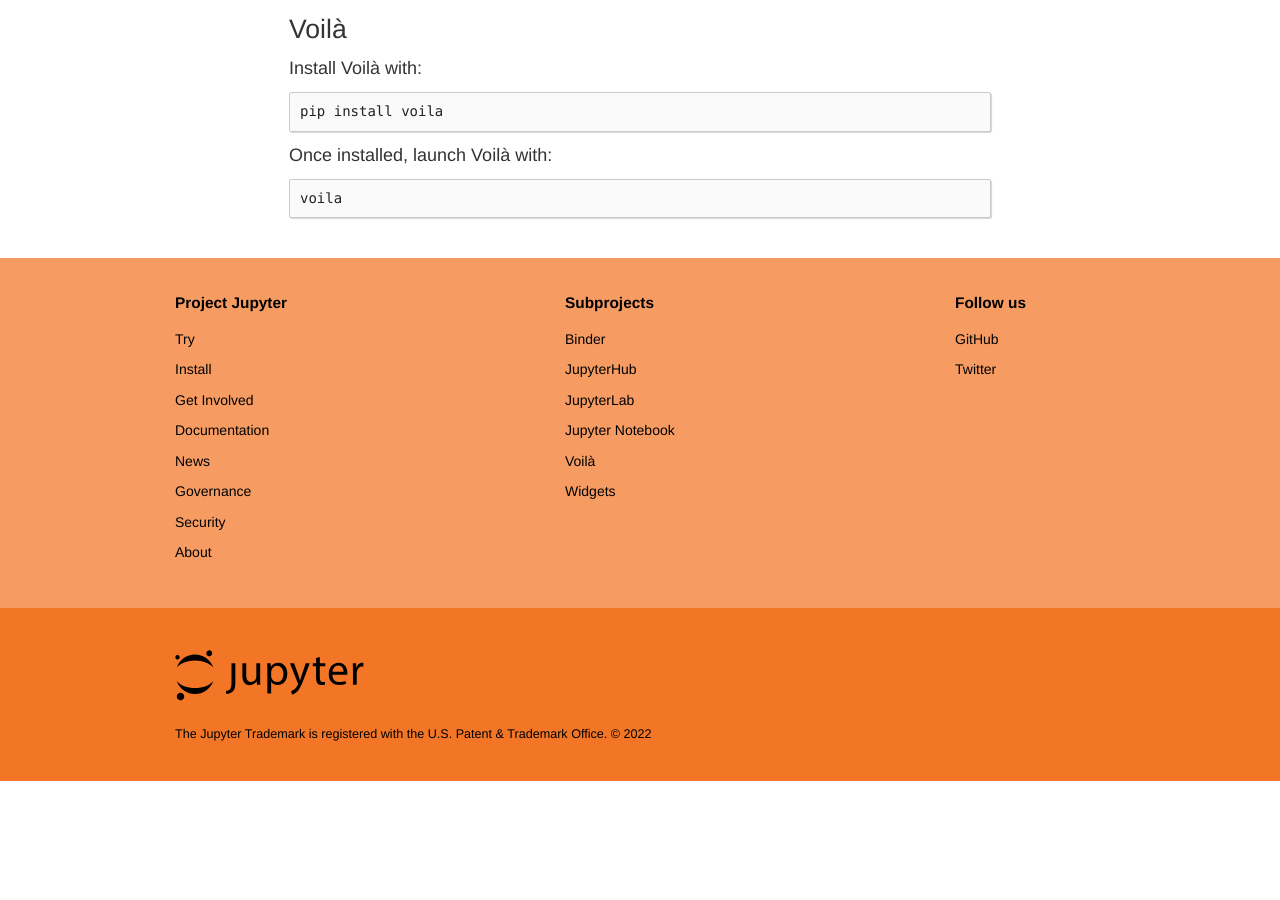
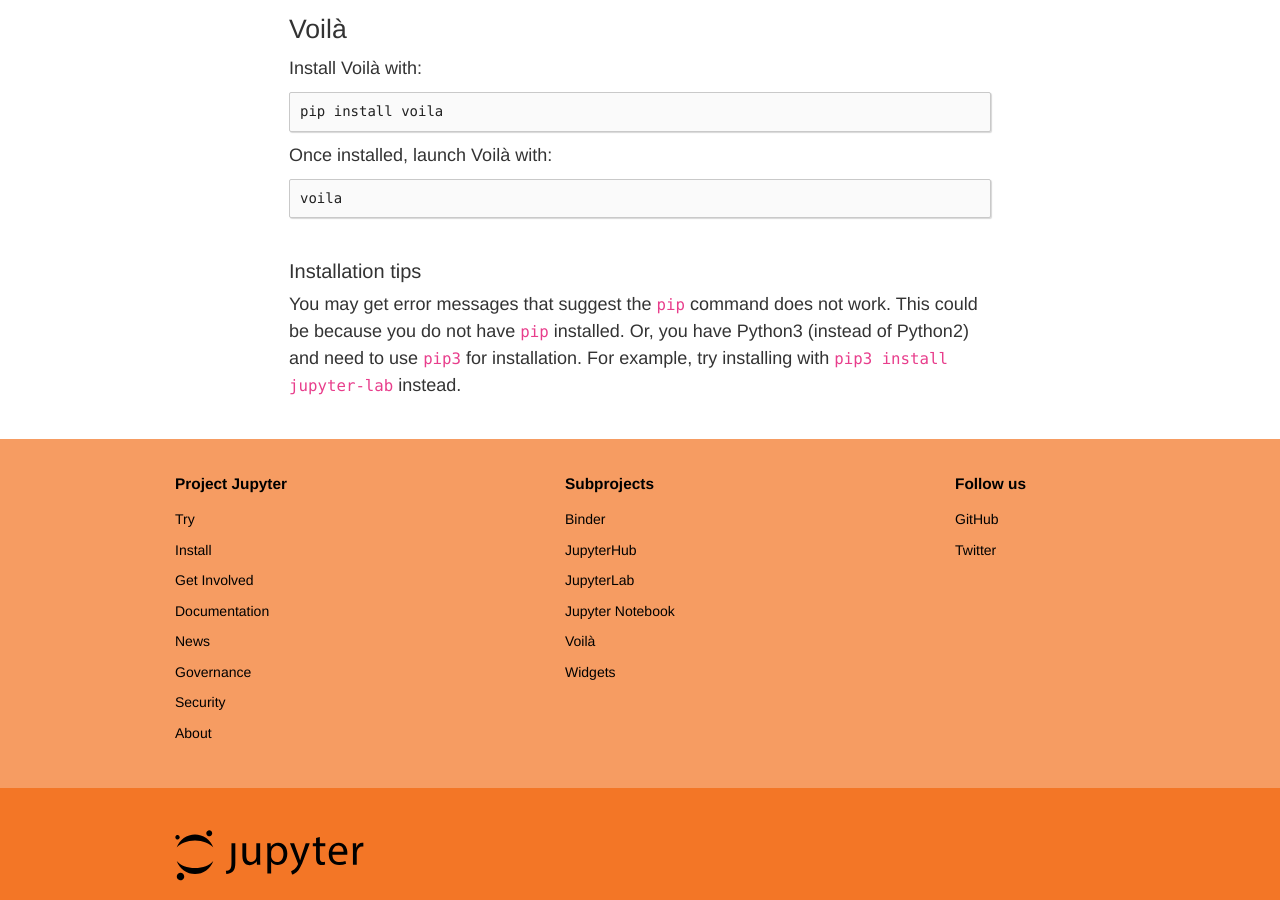
Before and after one commit to jupyter/jupyter.github.io, a Jekyll site: the page built from install.md, in a window 1280 px wide and 900 px high, scrolled down 1041 px. Built offline with Jekyll 4.4.1, drawn with Linux system fonts in a browser that asks for light colours; comment, search, counter and statistics services are not loaded; before the commit the page ends 1822 px from its top, so only the background shows below that.

Commit message:
Pointers to using pip3 and Python3 if pip fails

````diff
--- a/install.md
+++ b/install.md
@@ -51,3 +51,7 @@
 ```bash
 voila
 ```
+
+### Installation tips
+
+You may get error messages that suggest the `pip` command does not work. This could be because you do not have `pip` installed. Or, you have Python3 (instead of Python2) and need to use `pip3` for installation. For example, try installing with `pip3 install jupyter-lab` instead.
````
